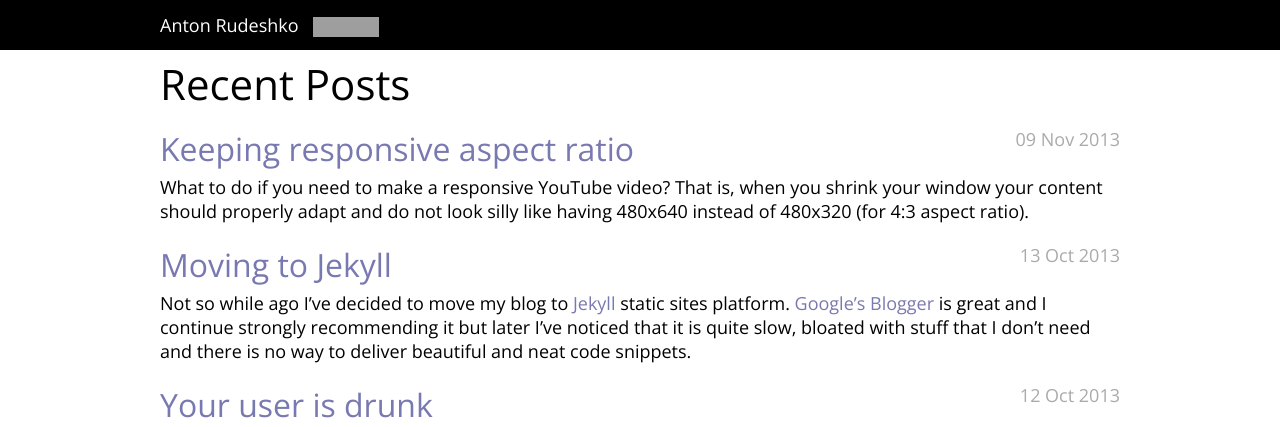
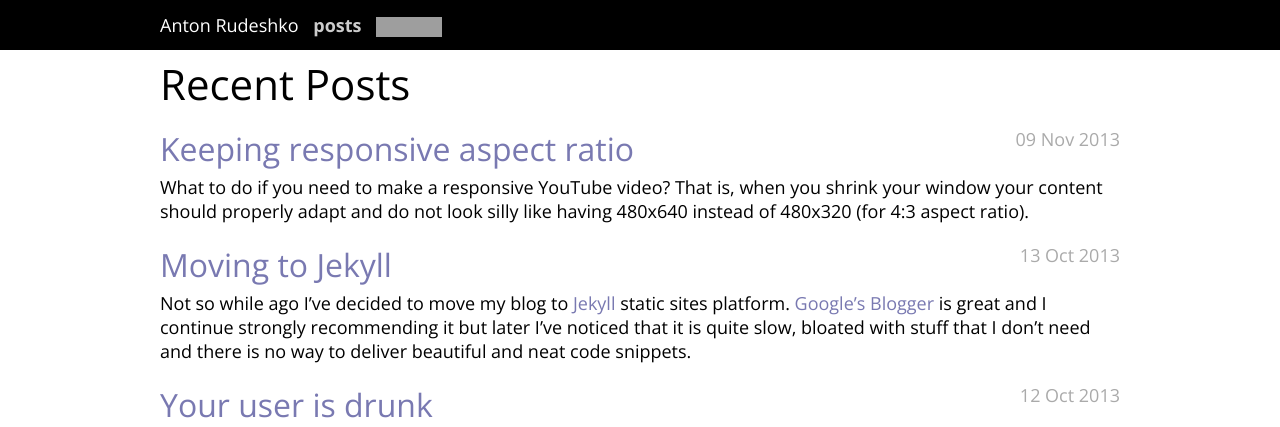
Before and after one commit to anton-rudeshko/anton-rudeshko.github.io, a Jekyll site: the page built from index.html, in a window 1280 px wide, cut to the strip 0-427 px from the top of the page. Built offline with Jekyll 4.4.1, drawn with Linux system fonts in a browser that asks for light colours; Markdown is read by kramdown in place of the engine named in the settings; grey boxes are pictures that could not be loaded.

Commit message:
Get back that "posts" link!

```diff
--- a/_layouts/default.html
+++ b/_layouts/default.html
@@ -23,6 +23,7 @@
     </h1>
 
     <div class="header__links">
+      <a class="header__link" href="/">posts</a>
       <a class="header__link"
          href="http://cloud.feedly.com/#subscription%2Ffeed%2Fhttp%3A%2F%2Fnew.rudeshko.com%2Ffeed.xml"
          target="blank" title="read me in feedly">
```
